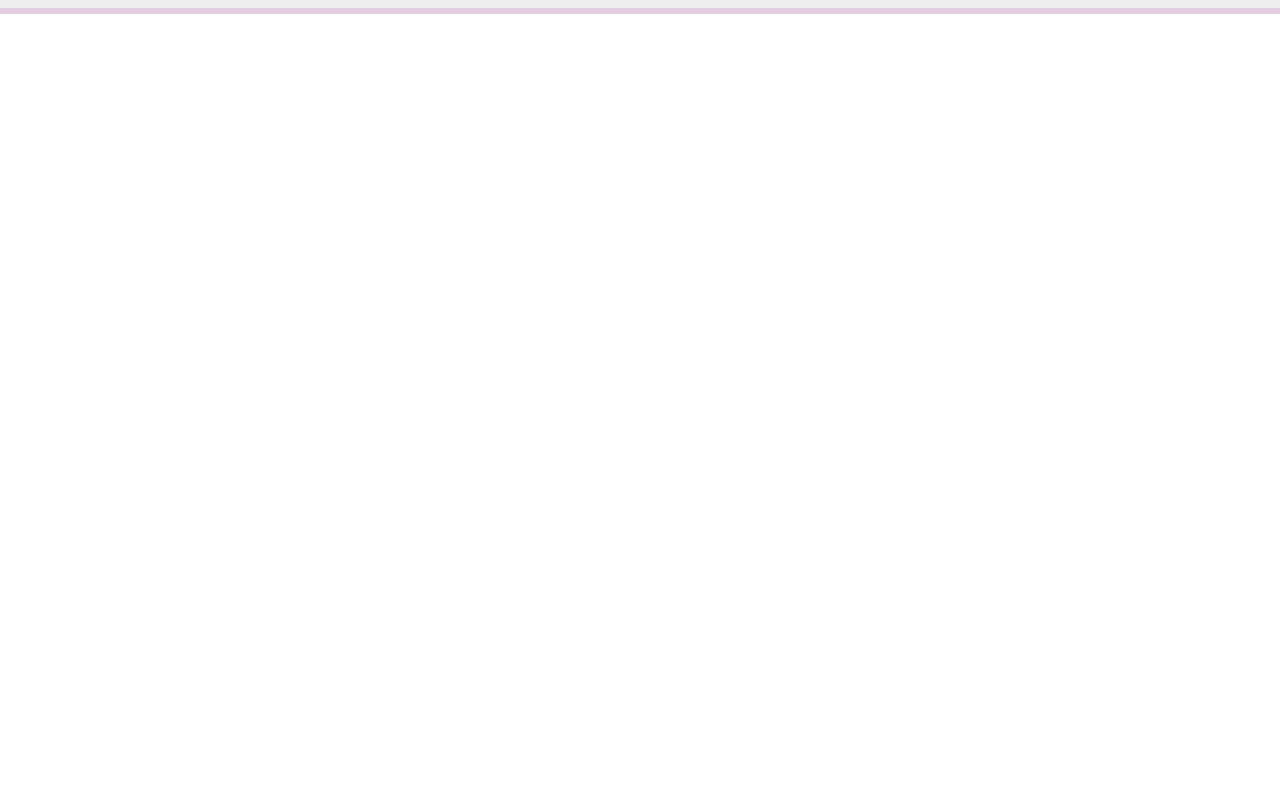
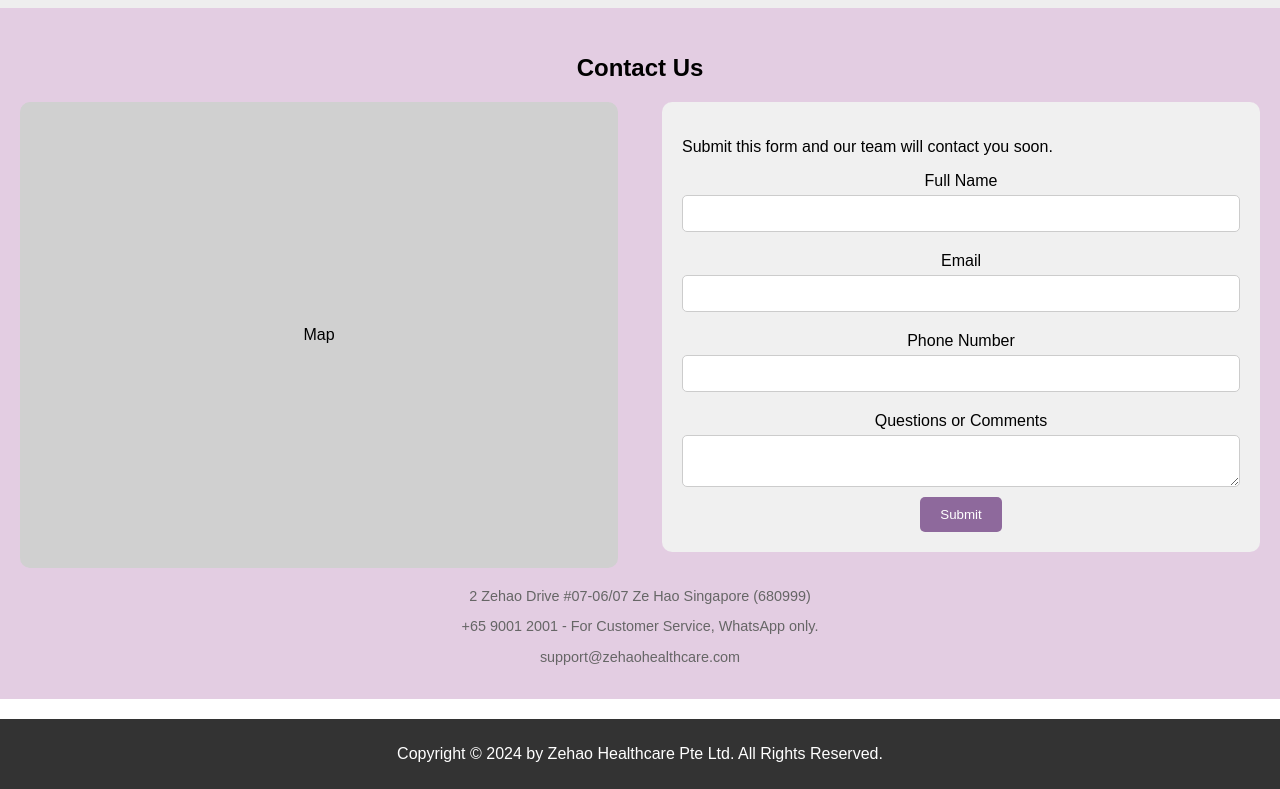
Before and after one commit to GarenceWong/BED2024Apr_P01_T3, a website: page html/contactus.html in a window 1280 px wide. Shown: the part 57-846 px from the top of the page. Before the commit the page ends 800 px from the top, so only its background shows below. Drawn offline with Linux system fonts and the light colour scheme.

Commit message:
finished the front end part of the contact us page; gonna work on the backend part now :)

```diff
--- a/css/contactus.css
+++ b/css/contactus.css
@@ -0,0 +1,134 @@
+/*Color Palette
+#EEEEEE - Light Gray
+#E3CDE2 - Light Pink
+#8E699C - Purple
+#333333 - Black
+*/
+
+body {
+    font-family: Arial, sans-serif;
+    margin: 0;
+    padding: 0;
+    box-sizing: border-box;
+}
+
+/* Landing Page */
+.header {
+    display: flex;
+    align-items: center;
+    justify-content: space-between;
+    padding: 10px 20px;
+    background-color: #EEEEEE;
+    border-bottom: 6px solid #E3CDE2;
+    height: 45px;
+}
+
+.logo-container {
+    display: flex;
+    align-items: center;
+    padding-left: 150px;
+}
+
+.logo {
+    max-height: 30px;
+    margin-right: 10px;
+    padding-right: 10px;
+}
+
+.company-name {
+    text-decoration: none;
+    color: #333333;
+    font-size: 24px;
+}
+
+.navbar {
+    display: flex;
+    gap: 15px;
+    padding-right: 150px;
+}
+
+.navbar a {
+    text-decoration: none;
+    color: #333;
+    padding: 10px 15px;
+    font-size: 20px;
+}
+
+.navbar a:hover {
+    color: #8E699C;
+}
+
+.contact-us {
+    background-color: #E3CDE2;
+    padding: 20px;
+    text-align: center;
+}
+
+.contact-content {
+    display: flex;
+    justify-content: space-between;
+    margin-top: 20px;
+}
+
+.map {
+    width: 45%;
+    background-color: #d0d0d0;
+    padding: 20px;
+    display: flex;
+    justify-content: center;
+    align-items: center;
+    border-radius: 10px;
+}
+
+.contact-form {
+    width: 45%;
+    background-color: #f0f0f0;
+    padding: 20px;
+    border-radius: 10px;
+}
+
+.contact-form p {
+    text-align: left;
+}
+
+.contact-form label {
+    display: block;
+    margin: 10px 0 5px;
+}
+
+.contact-form input,
+.contact-form textarea {
+    width: 100%;
+    padding: 10px;
+    margin-bottom: 10px;
+    border: 1px solid #ccc;
+    border-radius: 5px;
+}
+
+.contact-form button {
+    background-color: #8E699C;
+    color: white;
+    border: none;
+    padding: 10px 20px;
+    border-radius: 5px;
+    cursor: pointer;
+}
+
+.contact-form button:hover {
+    background-color: #E3CDE2;
+}
+
+.contact-info {
+    margin-top: 20px;
+    text-align: center;
+    font-size: 0.9em;
+    color: #666;
+}
+
+footer {
+    background-color: #333;
+    color: white;
+    text-align: center;
+    padding: 10px 0;
+    margin-top: 20px;
+}
--- a/html/contactus.html
+++ b/html/contactus.html
@@ -1,7 +1,7 @@
 <head>
     <meta charset="UTF-8">
     <meta name="viewport" content="width=device-width, initial-scale=1.0">
-    <link rel="stylesheet" href="../css/adminstyle.css">
+    <link rel="stylesheet" href="../css/contactus.css">
     <title>ZehaoHealthcare</title>
 </head>
 
@@ -9,7 +9,7 @@
     <header class="header">
         <div class="logo-container">
             <img src="../Images/Logo.png" alt="Logo" class="logo" />
-            <a href="adminhomepage.html" class="company-name">Zehao Healthcare</a>
+            <a href="../index.html" class="company-name">Zehao Healthcare</a>
         </div>
 
         <nav class="navbar">
@@ -18,4 +18,36 @@
             <span id="username"></span>
         </nav>
     </header>
+
+    <main>
+        <section class="contact-us">
+            <h1>Contact Us</h1>
+            <div class="contact-content">
+                <div class="map">
+                    <p>Map</p>
+                </div>
+                <form class="contact-form">
+                    <p>Submit this form and our team will contact you soon.</p>
+                    <label for="full-name">Full Name</label>
+                    <input type="text" id="full-name" name="full-name">
+                    <label for="email">Email</label>
+                    <input type="email" id="email" name="email">
+                    <label for="phone-number">Phone Number</label>
+                    <input type="tel" id="phone-number" name="phone-number">
+                    <label for="comments">Questions or Comments</label>
+                    <textarea id="comments" name="comments"></textarea>
+                    <button type="submit">Submit</button>
+                </form>
+            </div>
+            <div class="contact-info">
+                <p>2 Zehao Drive #07-06/07 Ze Hao Singapore (680999)</p>
+                <p>+65 9001 2001 - For Customer Service, WhatsApp only.</p>
+                <p>support@zehaohealthcare.com</p>
+            </div>
+        </section>
+    </main>
+    <footer>
+        <p>Copyright © 2024 by Zehao Healthcare Pte Ltd. All Rights Reserved.</p>
+    </footer>
 </body>
+</html>
```
Also changed, not shown: css/appointments.css (+7 -1 lines).
